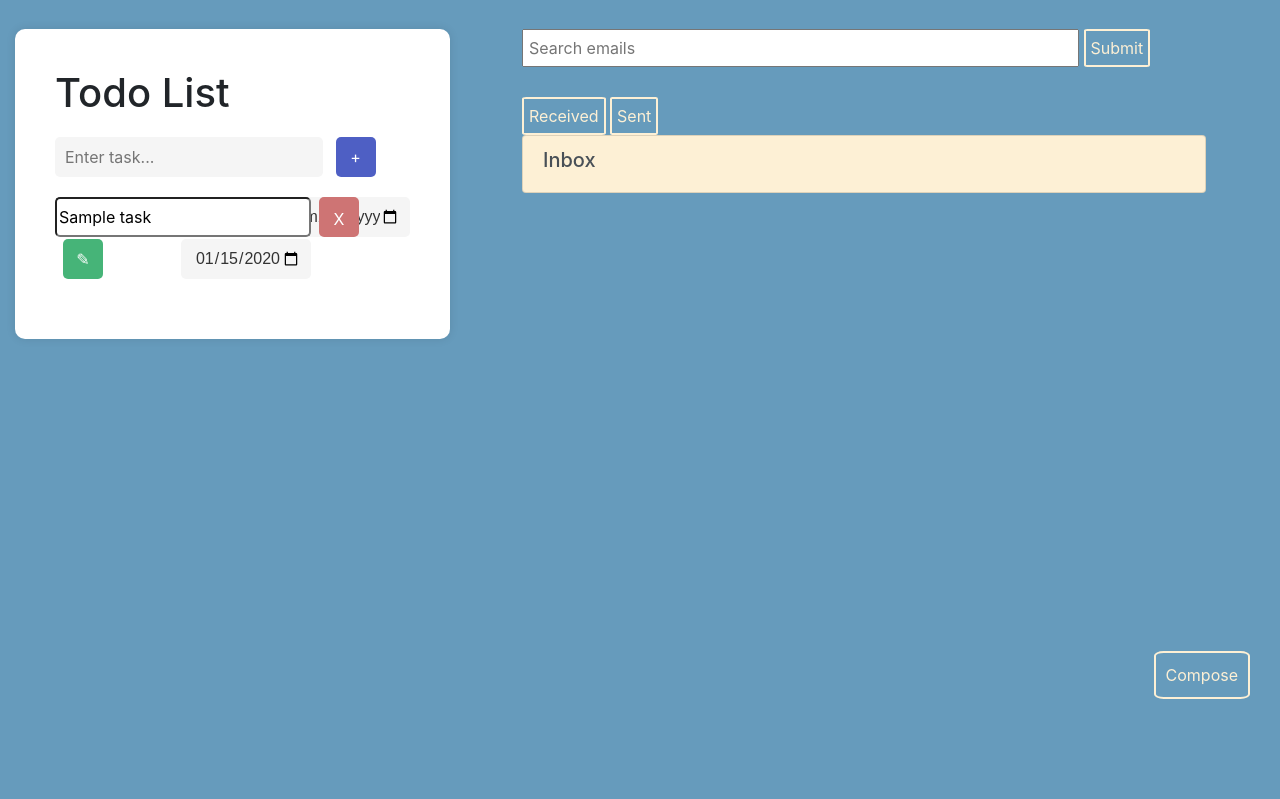
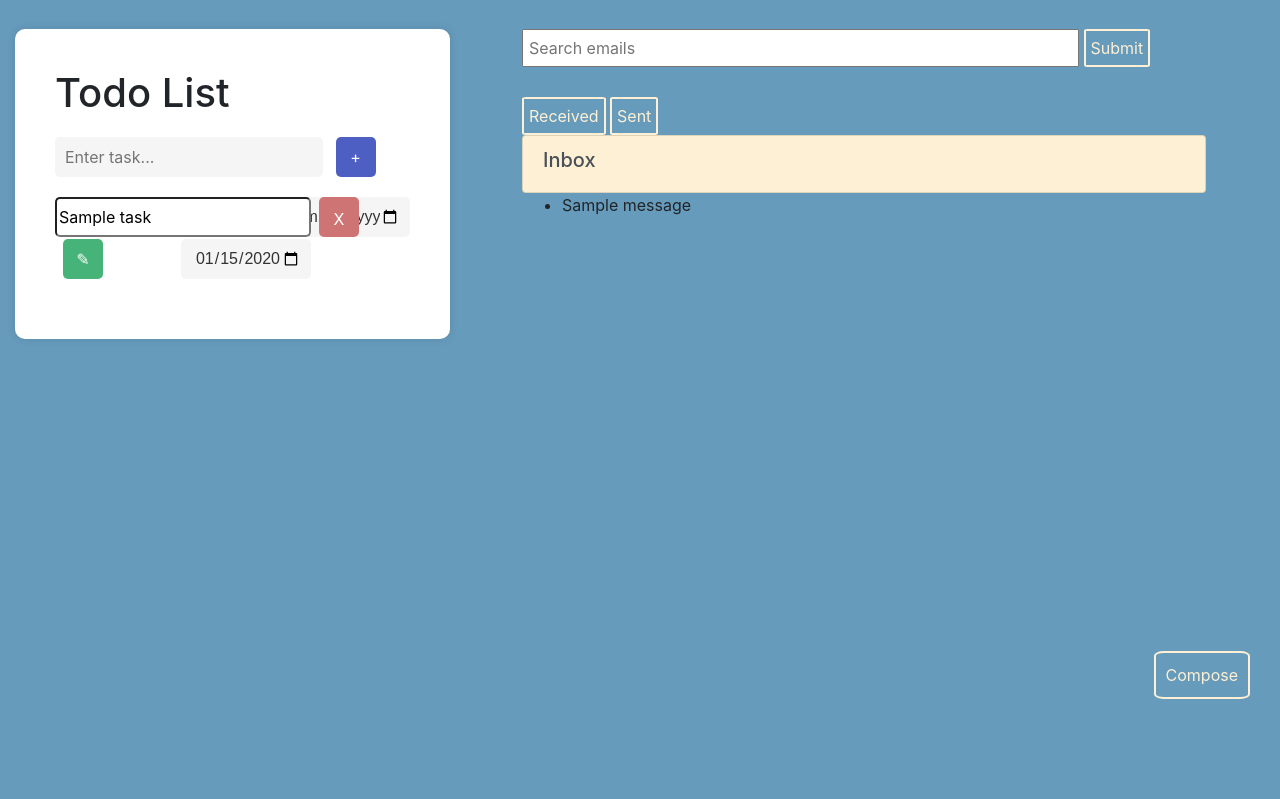
Before and after one commit to klam20/CMPE131-EmailClient, a Flask app: page /email in a window 1280 px wide. Shown: the part 71-870 px from the top of the page. Run offline with Flask 3, Linux system fonts and the light colour scheme; a user stored in the database is signed in; tables that the repository leaves empty hold one stand-in row (values such as "Sample post"); one stand-in notice (Sample message) is shown; some libraries are stand-ins or nearby versions.

Commit message:
Displays error message when search query does not match any emails

```diff
--- a/app/routes.py
+++ b/app/routes.py
@@ -75,6 +75,9 @@ def email():
                 Message.content.ilike(f"%{search_query}%")
             )
         ).all()
+
+        if not receivedEmails and not sentEmails:
+            flash('No emails found. Please try again')
 
     if form.validate_on_submit():
         sourceDate = datetime.now()
--- a/app/templates/email.html
+++ b/app/templates/email.html
@@ -351,6 +351,15 @@
                 </div>
               </a>
             </div>
+            {% with messages = get_flashed_messages() %}
+              {% if messages %}
+                <ul class=flashes>
+                {% for message in messages %}
+                  <li>{{ message }}</li>
+                {% endfor %}
+                </ul>
+              {% endif %}
+            {% endwith %}
 
               {%if messageCount > 0%}
                 {%for msg2 in receivedEmails%}
```
